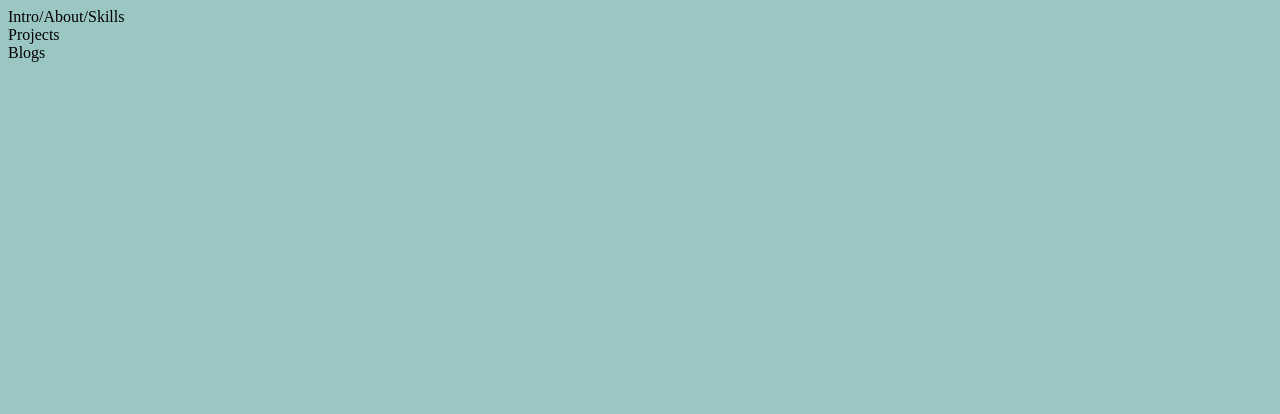
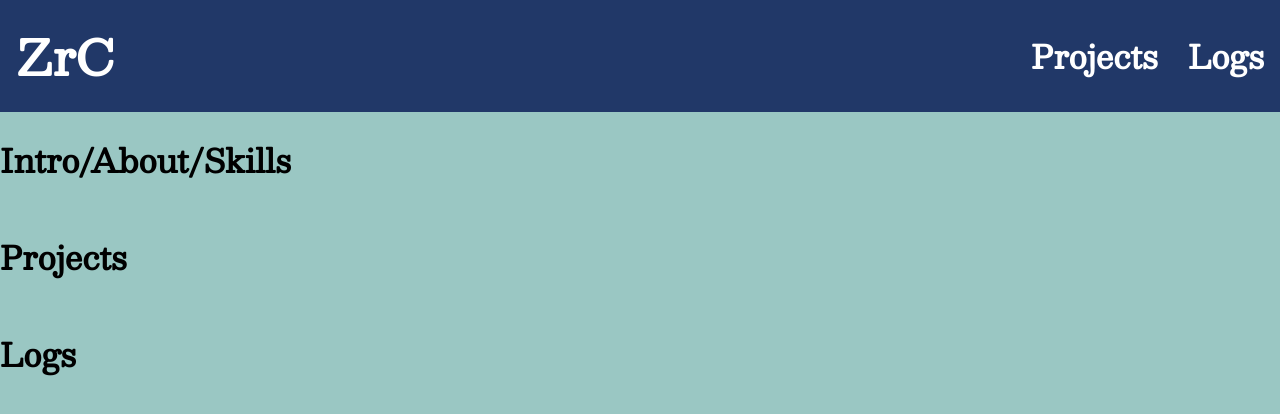
Before and after one commit to AS-Coope/as-coope.github.io, a plain HTML site: page index.html in a window 1280 px wide. Drawn offline with nearby package versions, Linux system fonts and the light colour scheme.

Commit message:
Flesh out navigation bar

```diff
--- a/css/styles.css
+++ b/css/styles.css
@@ -1,7 +1,59 @@
+@import url('https://fonts.googleapis.com/css2?family=Besley:ital,wght@0,400;1,900&display=swap');
+
 body {
+
     box-sizing: border-box;
     background-color: rgb(154, 199, 195);
+    margin: 0;
+    font-family: Besley, serif;
 
     display: flex;
     flex-direction: column;
 }
+
+.navigation-bar {
+
+    background-color: rgb(33, 56, 104);
+    height: 10vh;
+    padding: 16px;
+    font-size: 32px;
+    font-weight: 900;
+    color: white;
+
+    display: flex;
+    align-items: center;
+    justify-content: space-between;
+}
+
+.left-links,
+.right-links {
+
+    display: flex;
+}
+
+.left-links {
+
+    font-size: 48px;
+}
+
+li {
+
+    list-style: none;
+    margin: 0;
+    padding: 0;
+}
+
+.nav-sites {
+
+    margin: 0;
+    padding: 0;
+
+    display: flex;
+    gap: 30px;
+}
+
+a {
+
+    text-decoration: none;
+    color: white
+}
--- a/index.html
+++ b/index.html
@@ -13,25 +13,28 @@
     <div class="navigation-bar">
 
         <div class="left-links">
-
+            <a href=index.html>ZrC</a>
         </div>
 
         <div class="right-links">
-
+            <ul class="nav-sites">
+                <li><a href="#">Projects</a></li>
+                <li><a href="#">Logs</a></li>
+            </ul>
         </div>
 
     </div>
 
     <div class="intro">
-        Intro/About/Skills
+        <h1>Intro/About/Skills</h1>
     </div>
 
     <div class="projects">
-        Projects
+        <h1>Projects</h1>
     </div>
 
     <div class="blogs">
-        Blogs
+        <h1>Logs</h1>
     </div>
 
 </body>
```
